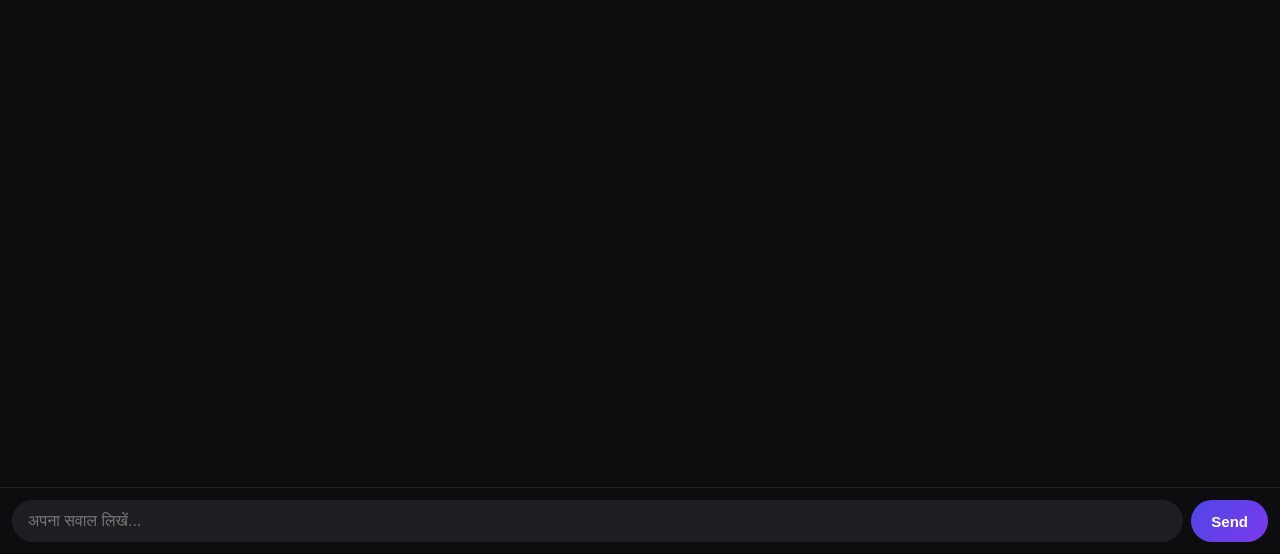
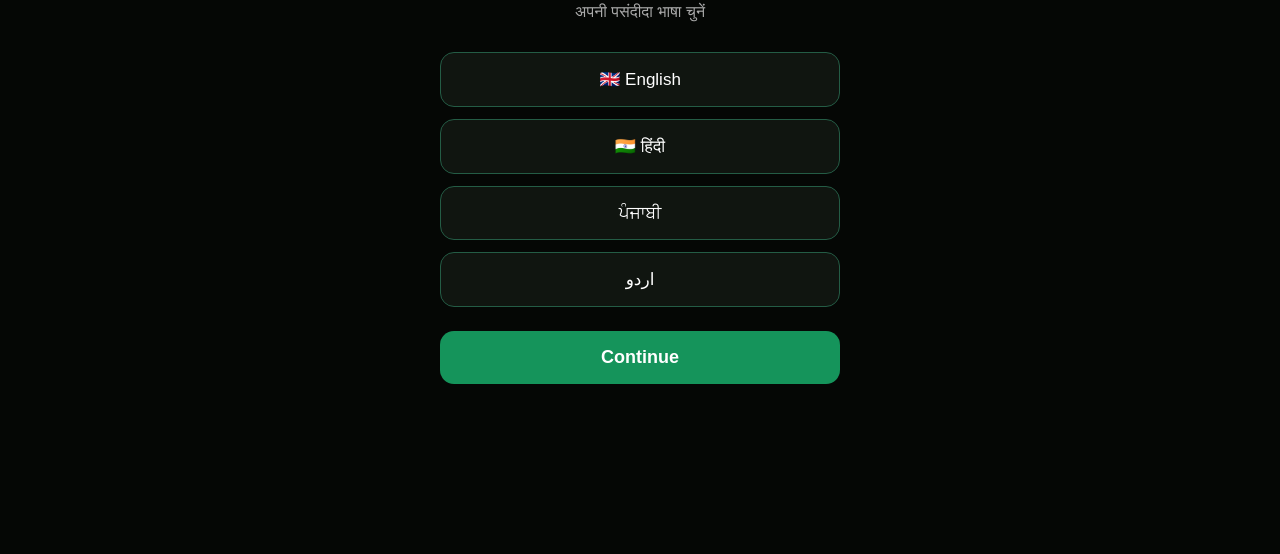
Before and after one commit to a66945013-oss/-askme-ai, a plain HTML site: page index.html in a window 1280 px wide. Shown: the part 246-800 px from the top of the page. Drawn offline with Linux system fonts and the light colour scheme.

Commit message:
Update index.html

```diff
--- a/index.html
+++ b/index.html
@@ -152,6 +152,99 @@ input.addEventListener('keypress', function(e) {
   if (e.key === 'Enter') sendMessage();
 });
 </script>
+<!-- LANGUAGE SELECTION SCREEN -->
+<div id="languageScreen" style="
+  position: fixed;
+  inset: 0;
+  background: #050705;
+  color: white;
+  z-index: 99999;
+  display: flex;
+  align-items: center;
+  justify-content: center;
+  padding: 25px;
+  font-family: -apple-system, BlinkMacSystemFont, 'Segoe UI', sans-serif;
+">
 
+  <div style="width:100%; max-width:400px; text-align:center;">
+
+    <h1 style="font-size:32px; margin-bottom:10px;">
+      Welcome to AskMe
+    </h1>
+
+    <p style="color:#aaa; margin-bottom:25px;">
+      अपनी पसंदीदा भाषा चुनें
+    </p>
+
+    <button onclick="chooseLanguage('English', this)"
+      style="width:100%; padding:16px; margin:6px 0; border-radius:14px;
+      border:1px solid #245c45; background:#101510; color:white; font-size:17px;">
+      🇬🇧 English
+    </button>
+
+    <button onclick="chooseLanguage('Hindi', this)"
+      style="width:100%; padding:16px; margin:6px 0; border-radius:14px;
+      border:1px solid #245c45; background:#101510; color:white; font-size:17px;">
+      🇮🇳 हिंदी
+    </button>
+
+    <button onclick="chooseLanguage('Punjabi', this)"
+      style="width:100%; padding:16px; margin:6px 0; border-radius:14px;
+      border:1px solid #245c45; background:#101510; color:white; font-size:17px;">
+      ਪੰਜਾਬੀ
+    </button>
+
+    <button onclick="chooseLanguage('Urdu', this)"
+      style="width:100%; padding:16px; margin:6px 0; border-radius:14px;
+      border:1px solid #245c45; background:#101510; color:white; font-size:17px;">
+      اردو
+    </button>
+
+    <button onclick="continueAskMe()"
+      style="width:100%; padding:16px; margin-top:18px; border-radius:14px;
+      border:none; background:#15945b; color:white; font-size:18px; font-weight:600;">
+      Continue
+    </button>
+
+  </div>
+</div>
+
+<script>
+  let selectedLanguage = "";
+
+  function chooseLanguage(language, button) {
+    selectedLanguage = language;
+
+    const buttons = document.querySelectorAll("#languageScreen button");
+
+    buttons.forEach(btn => {
+      btn.style.background = "#101510";
+      btn.style.borderColor = "#245c45";
+    });
+
+    button.style.background = "#12633f";
+    button.style.borderColor = "#20c77a";
+  }
+
+  function continueAskMe() {
+    if (!selectedLanguage) {
+      alert("Please select a language first.");
+      return;
+    }
+
+    localStorage.setItem("askmeLanguage", selectedLanguage);
+
+    document.getElementById("languageScreen").style.display = "none";
+  }
+
+  window.addEventListener("load", function() {
+    const savedLanguage = localStorage.getItem("askmeLanguage");
+
+    if (savedLanguage) {
+      document.getElementById("languageScreen").style.display = "none";
+      selectedLanguage = savedLanguage;
+    }
+  });
+</script>
 </body>
 </html>
```
